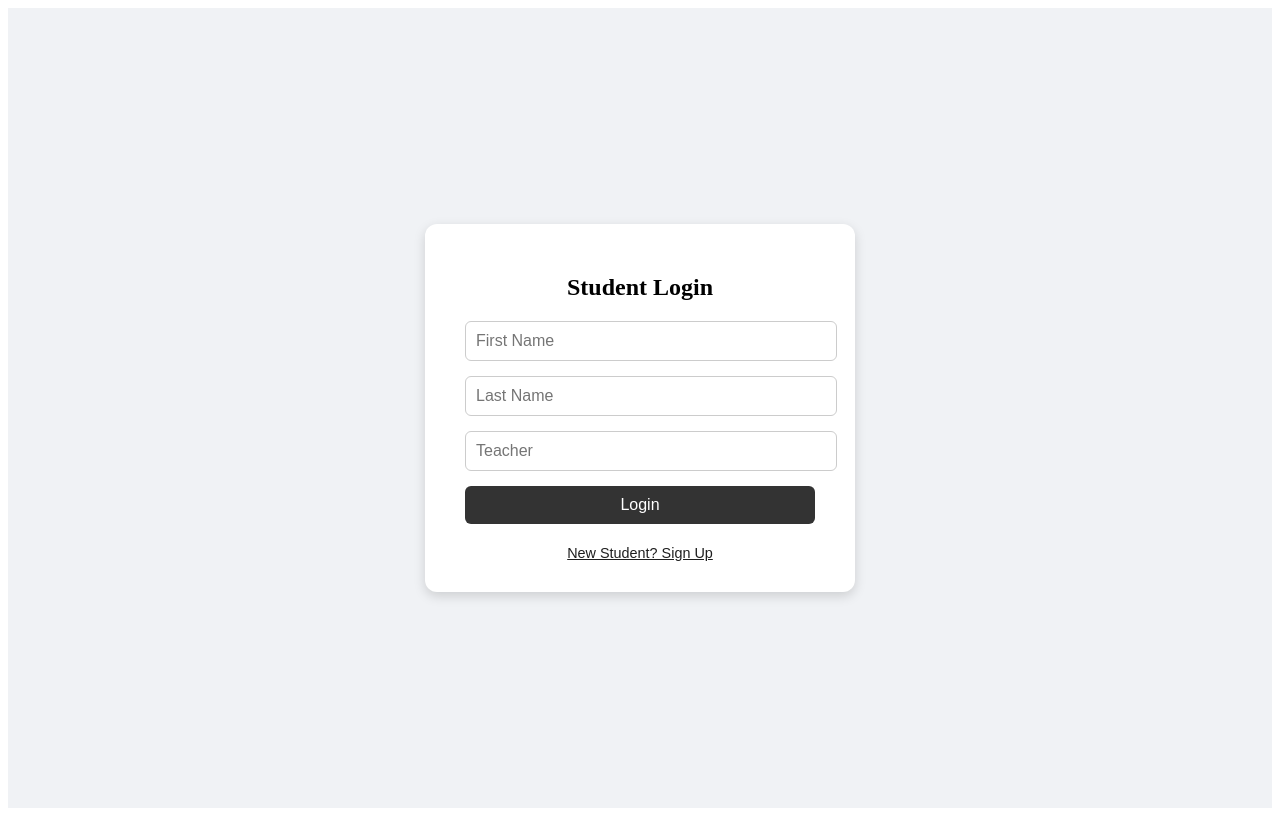
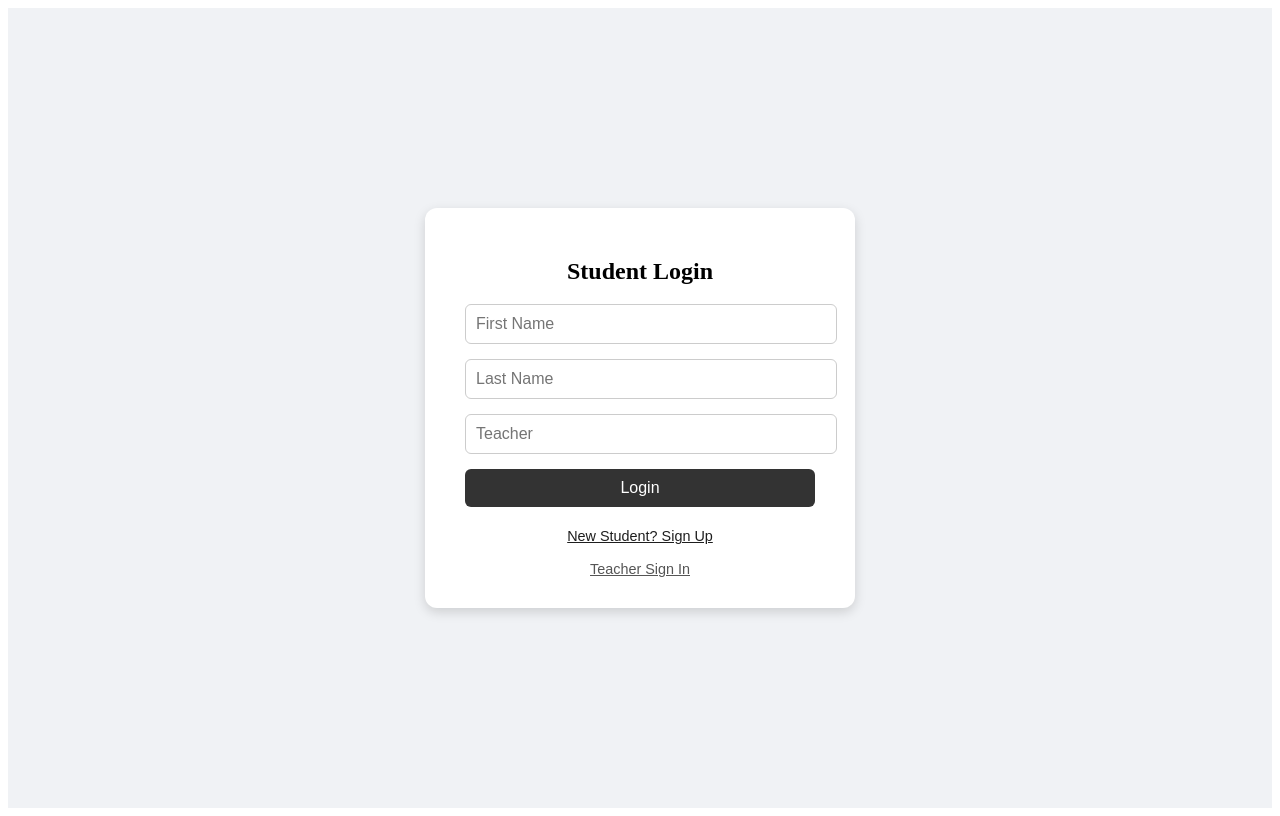
Before and after one commit to pieceoftoast42/school-website, a React (Vite) app: page / in a window 1280 px wide. Built offline with nearby package versions, Linux system fonts and the light colour scheme.

Commit message:
Update Login.jsx

```diff
--- a/src/components/Login.jsx
+++ b/src/components/Login.jsx
@@ -1,6 +1,6 @@
 import React, { useState } from "react";
 
-function Login({ setCurrentUser, switchToSignup })
+function Login({ setCurrentUser, switchToSignup, switchToTeacherLogin })
 {
   const [firstName, setFirstName] = useState("");
   const [lastName, setLastName] = useState("");
@@ -38,6 +38,7 @@ function Login({ setCurrentUser, switchToSignup })
       alignItems: "center",
       backgroundColor: "#f0f2f5",
     },
+
     authCard:
     {
       background: "#ffffff",
@@ -47,6 +48,7 @@ function Login({ setCurrentUser, switchToSignup })
       boxShadow: "0 4px 12px rgba(0,0,0,0.15)",
       textAlign: "center",
     },
+
     input:
     {
       width: "100%",
@@ -56,6 +58,7 @@ function Login({ setCurrentUser, switchToSignup })
       border: "1px solid #ccc",
       fontSize: "1rem",
     },
+
     button:
     {
       width: "100%",
@@ -68,6 +71,7 @@ function Login({ setCurrentUser, switchToSignup })
       cursor: "pointer",
       marginBottom: "10px",
     },
+
     switchBtn:
     {
       background: "transparent",
@@ -78,14 +82,27 @@ function Login({ setCurrentUser, switchToSignup })
       marginTop: "10px",
       fontSize: "0.9rem",
     },
+
+    teacherBtn:
+    {
+      background: "transparent",
+      border: "none",
+      color: "#555",
+      cursor: "pointer",
+      textDecoration: "underline",
+      marginTop: "15px",
+      fontSize: "0.9rem",
+    },
   };
 
   return (
     <div style={styles.authContainer}>
       <div style={styles.authCard}>
+
         <h2>Student Login</h2>
 
         <form onSubmit={login}>
+
           <input
             type="text"
             placeholder="First Name"
@@ -116,11 +133,25 @@ function Login({ setCurrentUser, switchToSignup })
           <button type="submit" style={styles.button}>
             Login
           </button>
+
         </form>
 
-        <button style={styles.switchBtn} onClick={switchToSignup}>
+        <button
+          style={styles.switchBtn}
+          onClick={switchToSignup}
+        >
           New Student? Sign Up
         </button>
+
+        <br />
+
+        <button
+          style={styles.teacherBtn}
+          onClick={switchToTeacherLogin}
+        >
+          Teacher Sign In
+        </button>
+
       </div>
     </div>
   );
```
